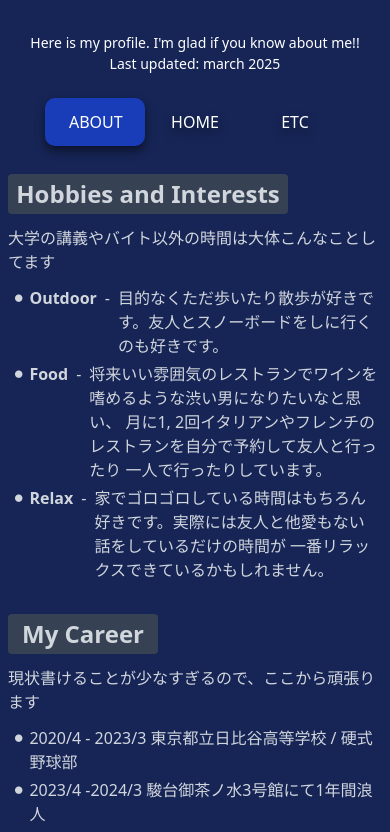
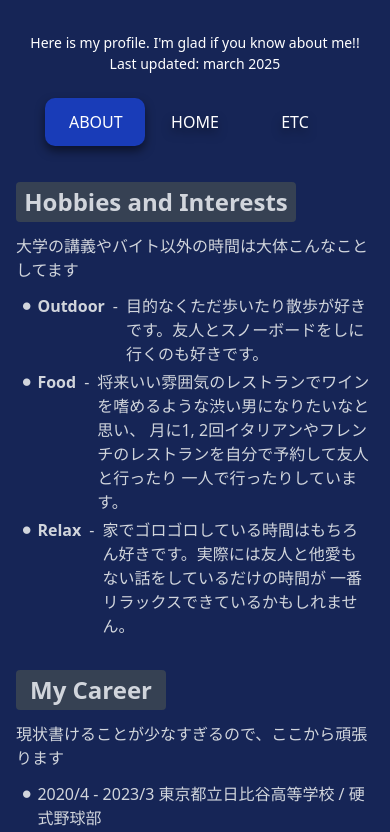
Before and after one commit to HukuKaich0u/my-page-new, a Next.js app in the folder my-app/: page /about in a window 390 px wide. Shown: the top 832 px of the page. Built offline with nearby package versions, Linux system fonts and the light colour scheme.

Commit message:
modified responsive

```diff
--- a/my-app/src/app/about/page.tsx
+++ b/my-app/src/app/about/page.tsx
@@ -3,7 +3,7 @@ import MyCareer from "@/components/MyCareer";
 import AboutRotation from "@/components/AboutRotation";
 const About = () => {
   return (
-    <div>
+    <div className="p-2">
       <HobbiesAndInterests />
       <MyCareer />
       <AboutRotation />
--- a/my-app/src/app/etc/page.tsx
+++ b/my-app/src/app/etc/page.tsx
@@ -2,7 +2,7 @@ import SkillIcons from "@/components/SkillIcons";
 
 const Etc = () => {
   return (
-    <div className="flex flex-col items-center">
+    <div className="p-2">
       <SkillIcons />
     </div>
   );
--- a/my-app/src/components/SkillIcons.tsx
+++ b/my-app/src/components/SkillIcons.tsx
@@ -13,7 +13,7 @@ const SkillIcons = () => {
   return (
     <div className="flex flex-col items-center">
       <div className="font-black text-[20px] ">Skill Set</div>
-      <div className="flex flex-col items-center bg-gray-900 p-3 rounded-2xl w-[550px] ">
+      <div className="flex flex-col items-center bg-gray-900 p-3 rounded-2xl sm:w-[550px] ">
         <div className="m-2">Programming Language</div>
         <div className="flex">
           <SkillIcon name={JavaScript} description="JavaScript">
```
